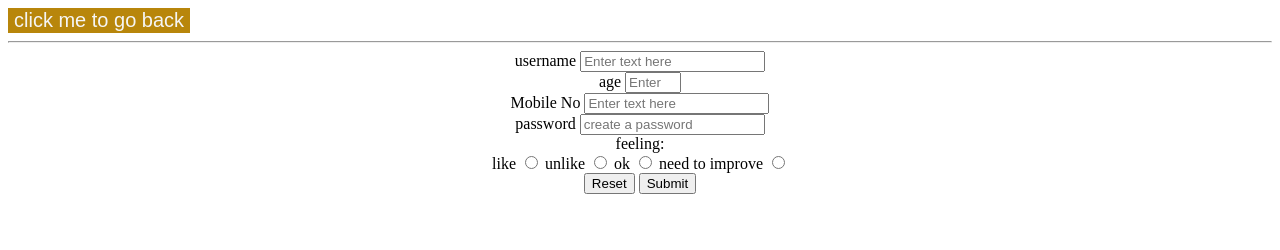
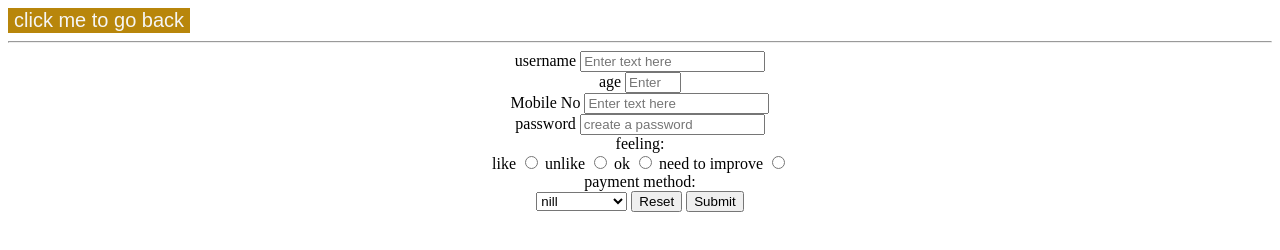
Before and after one commit to charan10187/HTML-practice, a plain HTML site: page buttons.html in a window 1280 px wide. Drawn offline with Linux system fonts and the light colour scheme.

Commit message:
selection option

```diff
--- a/buttons.html
+++ b/buttons.html
@@ -30,7 +30,14 @@
         <input type="radio" id="need to improve"  value="need to improve" name="feeling">
         <label for="need to improve">need to improve</label>
         <input type="radio" id="like" value="like" name="feeling"><br>
-
+        <label for payment method >payment method:</label><br>
+        <select>
+            <option value="credit card">nill</option>
+            <option value="credit card">credit card</option>
+            <option value="debit card">debit card</option>
+            <option value="upi">upi</option>
+            <option value="net banking">net banking</option>
+        </select>
         <input type="reset">
         <input type="submit">
 
```
